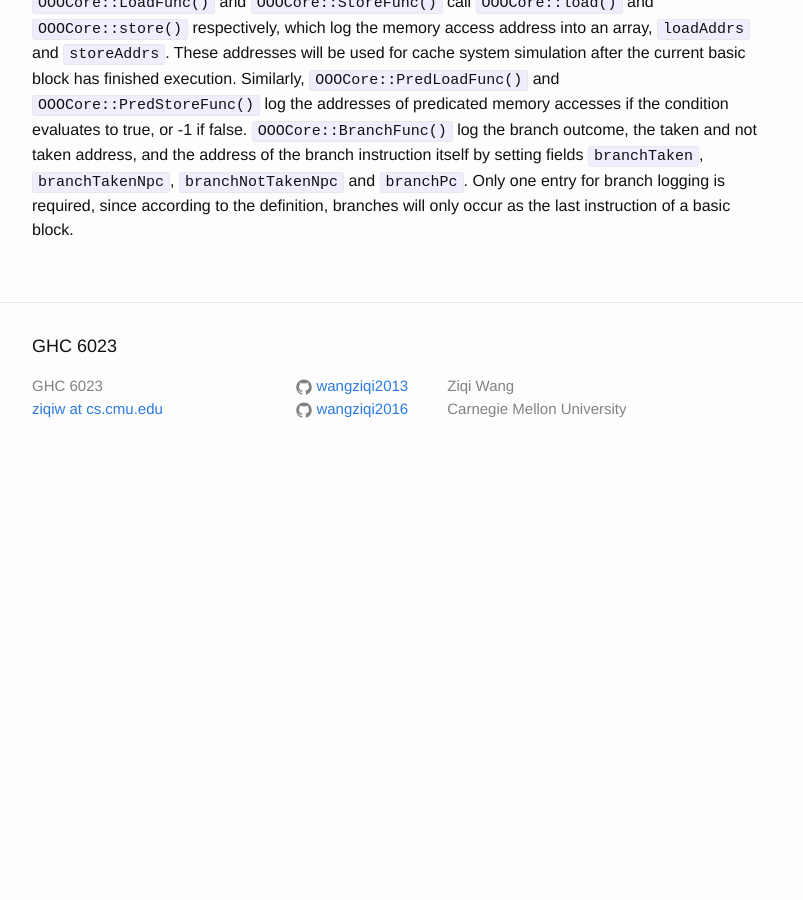
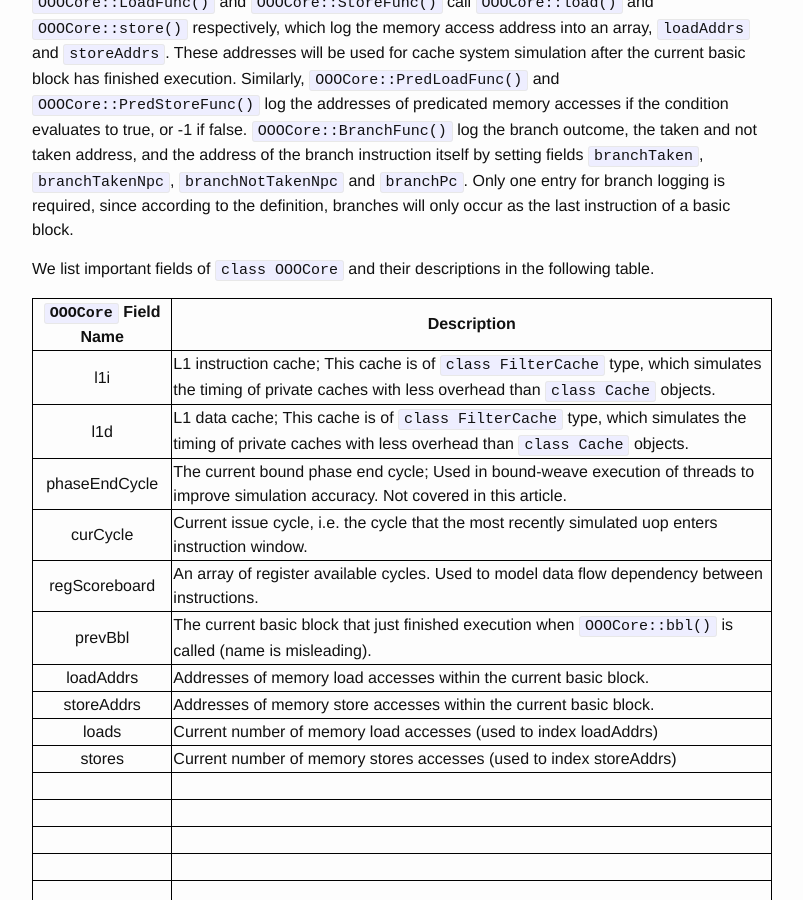
Before and after one commit to wangziqi2013/wangziqi2013.github.io, a Jekyll site: the page built from _posts/2019-12-31-zsim-microarch.markdown, in a window 1280 px wide and 900 px high, scrolled down 3191 px. Shown: the whole window, without its empty margins (238-1041 px from the left). Built offline with Jekyll 4.4.1, drawn with Linux system fonts in a browser that asks for light colours; before the commit the page ends 3671 px from its top, so only the background shows below that.

Commit message:
Adding table

```diff
--- a/_posts/2019-12-31-zsim-microarch.markdown
+++ b/_posts/2019-12-31-zsim-microarch.markdown
@@ -116,3 +116,24 @@ accesses if the condition evaluates to true, or -1 if false. `OOOCore::BranchFun
 and not taken address, and the address of the branch instruction itself by setting fields `branchTaken`, `branchTakenNpc`,
 `branchNotTakenNpc` and `branchPc`. Only one entry for branch logging is required, since according to the definition,
 branches will only occur as the last instruction of a basic block.
+
+We list important fields of `class OOOCore` and their descriptions in the following table.
+
+| `OOOCore` Field Name | Description |
+|:--------------:|-----------|
+| l1i | L1 instruction cache; This cache is of `class FilterCache` type, which simulates the timing of private caches with less overhead than `class Cache` objects.  |
+| l1d | L1 data cache; This cache is of `class FilterCache` type, which simulates the timing of private caches with less overhead than `class Cache` objects. |
+| phaseEndCycle | The current bound phase end cycle; Used in bound-weave execution of threads to improve simulation accuracy. Not covered in this article. |
+| curCycle | Current issue cycle, i.e. the cycle that the most recently simulated uop enters instruction window. |
+| regScoreboard | An array of register available cycles. Used to model data flow dependency between instructions. |
+| prevBbl | The current basic block that just finished execution when `OOOCore::bbl()` is called (name is misleading). |
+| loadAddrs | Addresses of memory load accesses within the current basic block. |
+| storeAddrs | Addresses of memory store accesses within the current basic block. |
+| loads | Current number of memory load accesses (used to index loadAddrs) |
+| stores | Current number of memory stores accesses (used to index storeAddrs) |
+|  |  |
+|  |  |
+|  |  |
+|  |  |
+|  |  |
+{:.mbtablestyle}
```
